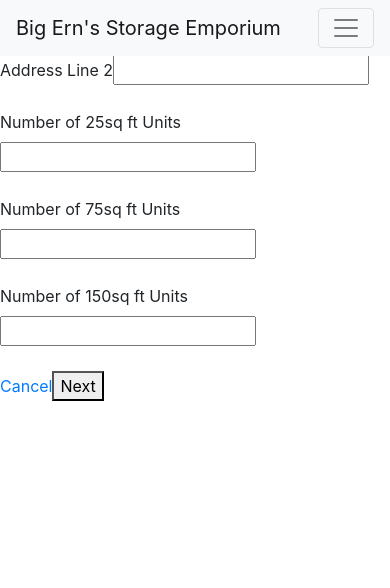
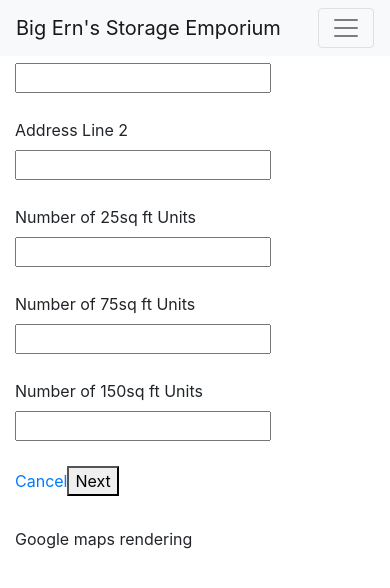
Before and after one commit to dan-k-park/Big-Erns-Storage-Emporium, a React (Create React App) app in the folder client/: page /locations/new in a window 390 px wide. Shown: the top 588 px of the page. Built offline with nearby package versions, Linux system fonts and the light colour scheme; no server answers.

Commit message:
making form responsive

```diff
--- a/client/src/components/locations/LocationForm.js
+++ b/client/src/components/locations/LocationForm.js
@@ -1,5 +1,6 @@
 import React, { Component } from 'react';
 import { reduxForm, Field } from 'redux-form';
+import { Container, Row, Col } from 'react-bootstrap';
 import LocationField from './LocationField';
 import { Link } from 'react-router-dom';
 import _ from 'lodash';
@@ -14,13 +15,21 @@ class LocationForm extends Component {
 
   render() {
     return (
-      <div>
-        <form onSubmit={this.props.handleSubmit(this.props.onLocationSubmit)}>
+      <Container fluid={true}>
+        <Row>
+          <Col sm={6} style={{ marginTop: '8%' }}>
+          <form onSubmit={this.props.handleSubmit(this.props.onLocationSubmit)}>
           {this.renderFields()}
           <Link to='/'>Cancel</Link>
           <button type='submit'>Next</button>
         </form>
-      </div>
+          </Col>
+          <Col sm={6} style={{ marginTop: '8%' }}>
+            Google maps rendering
+          </Col>
+        </Row>
+
+      </Container>
     )
   }
 }
--- a/client/src/components/locations/LocationFormReview.js
+++ b/client/src/components/locations/LocationFormReview.js
@@ -0,0 +1,37 @@
+import React from 'react';
+import _ from 'lodash';
+import { connect } from 'react-redux';
+import formFields from './formFields';
+import { withRouter } from 'react-router-dom';
+import * as actions from '../../actions'
+import LocationForm from './LocationForm';
+
+const LocationFormReview = ({ onCancel, formValues, submitSurvey, history }) => {
+  const reviewFields = _.map(formFields, ({ name, label }) => {
+    return (
+      <div key={name}>
+        <label>{label}</label>
+        <div>{formValues[name]}</div>
+      </div>
+    )
+  })
+
+  return (
+    <div>
+      <h5>Confirm Your Entries</h5>
+      {reviewFields}
+      <button onClick={onCancel}>
+        Back
+      </button>
+      <button onClick={() => actions.submitLocation(formValues, history)}>
+        Create Location
+      </button>
+    </div>
+  )
+}
+
+function mapStateToProps(state) {
+  return { formValues: state.form.locationForm.values }
+}
+
+export default connect(mapStateToProps, actions)(withRouter(LocationFormReview))
```
